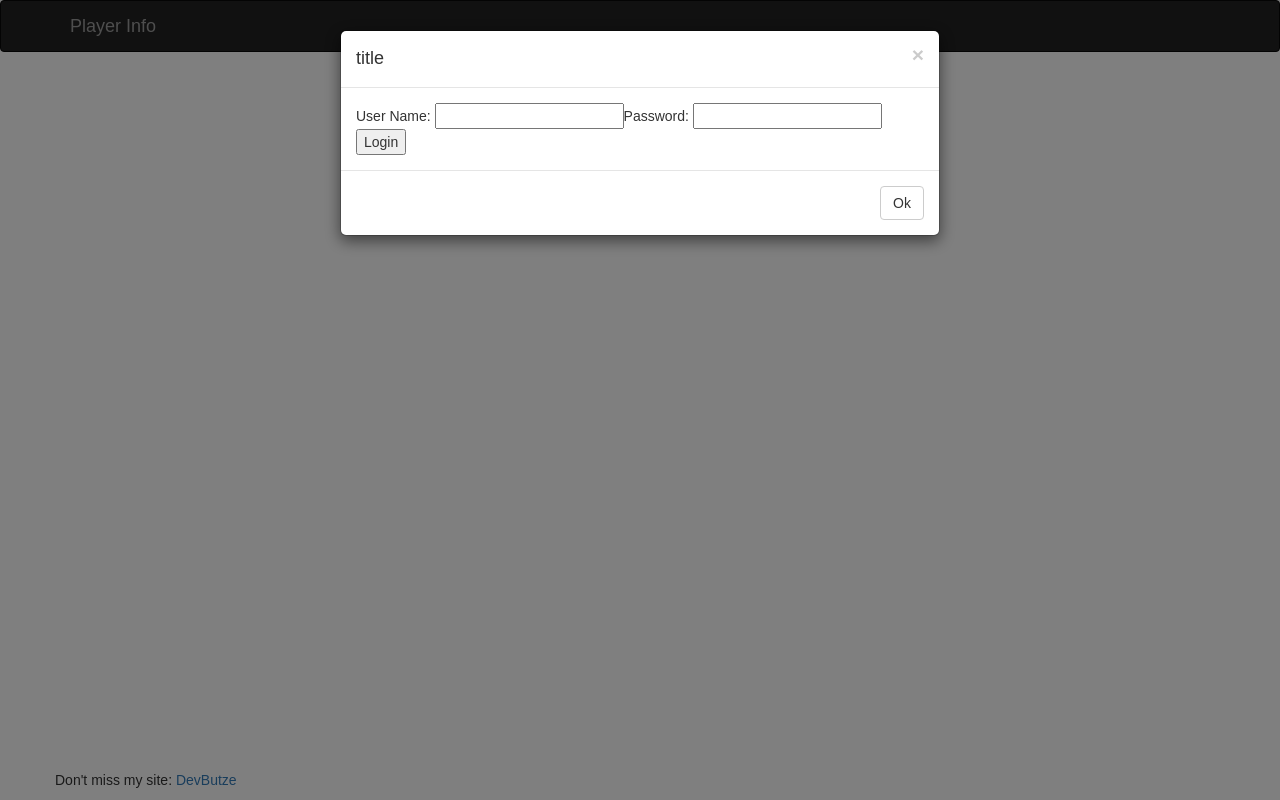
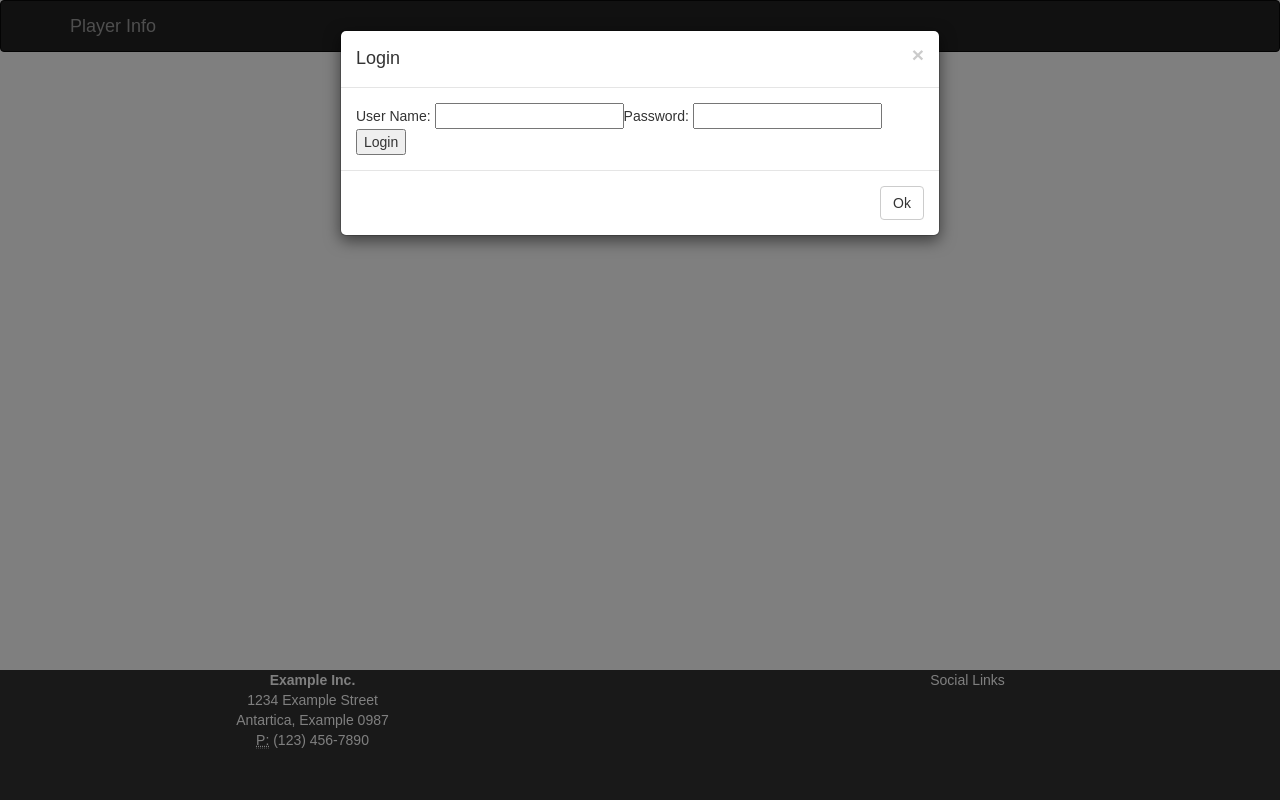
Before and after one commit to chandanbc/player-stats, a React (Create React App) app: page / in a window 1280 px wide. Built offline with nearby package versions, Linux system fonts and the light colour scheme; what redux-axios-middleware would draw is missing.

Commit message:
footer changes

```diff
--- a/src/App.css
+++ b/src/App.css
@@ -1,4 +1,11 @@
-
+html body .container-fluid , .app-body{
+  position: absolute;
+  top: 50px;
+  bottom: 30px;
+  right: 0;
+  left: 0;
+  overflow-y: auto;
+}
 .container-fluid{
   width: 100% !important;
 }
@@ -12,3 +19,12 @@
 .align-text{
   margin-top: 5px;
 }
+.app-footer{
+  background-color: #333;
+  color: #fff;
+  position: absolute;
+  left: 0;
+  right: 0;
+  bottom: 0;
+  height: 130px;
+}
--- a/src/App.js
+++ b/src/App.js
@@ -14,17 +14,17 @@ import container from './components/container';
 const App=({close,showModal,userInfo,isUserLoggedIn})=>
       <div className="App">
         <Header userData={userInfo}/>
-        <div>
+        <div className="app-body">
           { isUserLoggedIn ? <Container />:
 
-           <Modal title="title" modalVisible={showModal} close={close}>
+           <Modal title="Login" modalVisible={showModal} close={close}>
           <Login/>
 
           </Modal> }
 
           { (isUserLoggedIn && Object.keys(userInfo).length>0) &&
 
-            <Modal title="profile" modalVisible={ (showModal && Object.keys(userInfo).length>0)} close={close}>
+            <Modal title="Profile Details" modalVisible={ (showModal && Object.keys(userInfo).length>0)} close={close}>
          <Profile userInfo={userInfo}/>
 
          </Modal> }
--- a/src/components/footer.jsx
+++ b/src/components/footer.jsx
@@ -1,13 +1,20 @@
 import React from 'react';
-
+import { Row, Col } from 'react-bootstrap';
 const Footer = () =>
-<footer className="navbar-fixed-bottom">
-    <div className="container">
-        <div className="row">
-            <p>Don't miss my site: <a href="www.devbutze.com">DevButze</a> </p>
-        </div>
-    </div>
+<footer className="app-footer text-center">
+<Row className="show-grid">
+    <Col xs={12} md={6}>
+    <address>
+        <strong>Example Inc.</strong><br />
+        1234 Example Street<br />
+        Antartica, Example 0987<br />
+        <abbr title="Phone">P:</abbr> (123) 456-7890
+    </address>
+    </Col>
+<Col xs={12} md={6}>
+    Social Links
+</Col>
+</Row>
 </footer>
 
-
 export default Footer;
```
